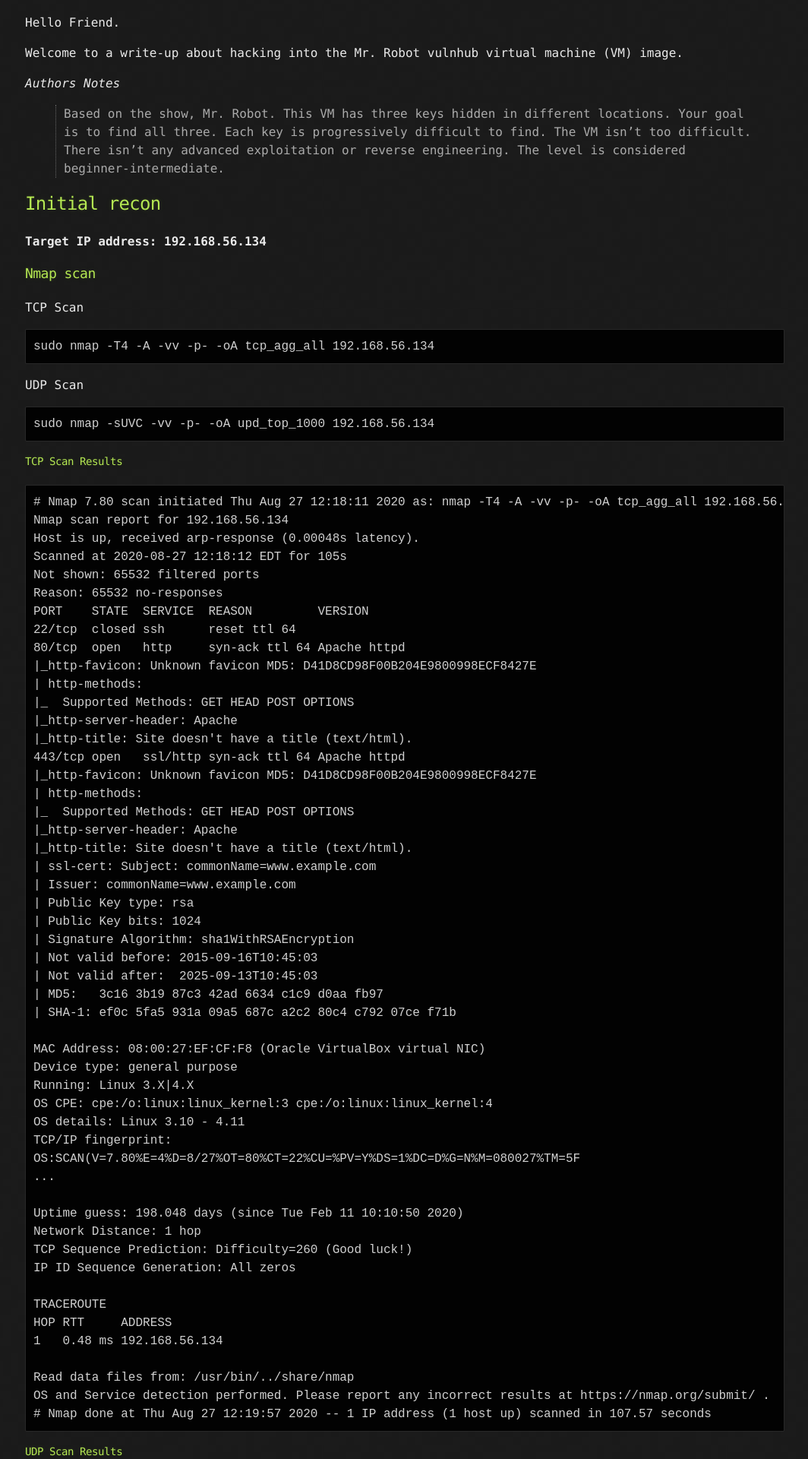
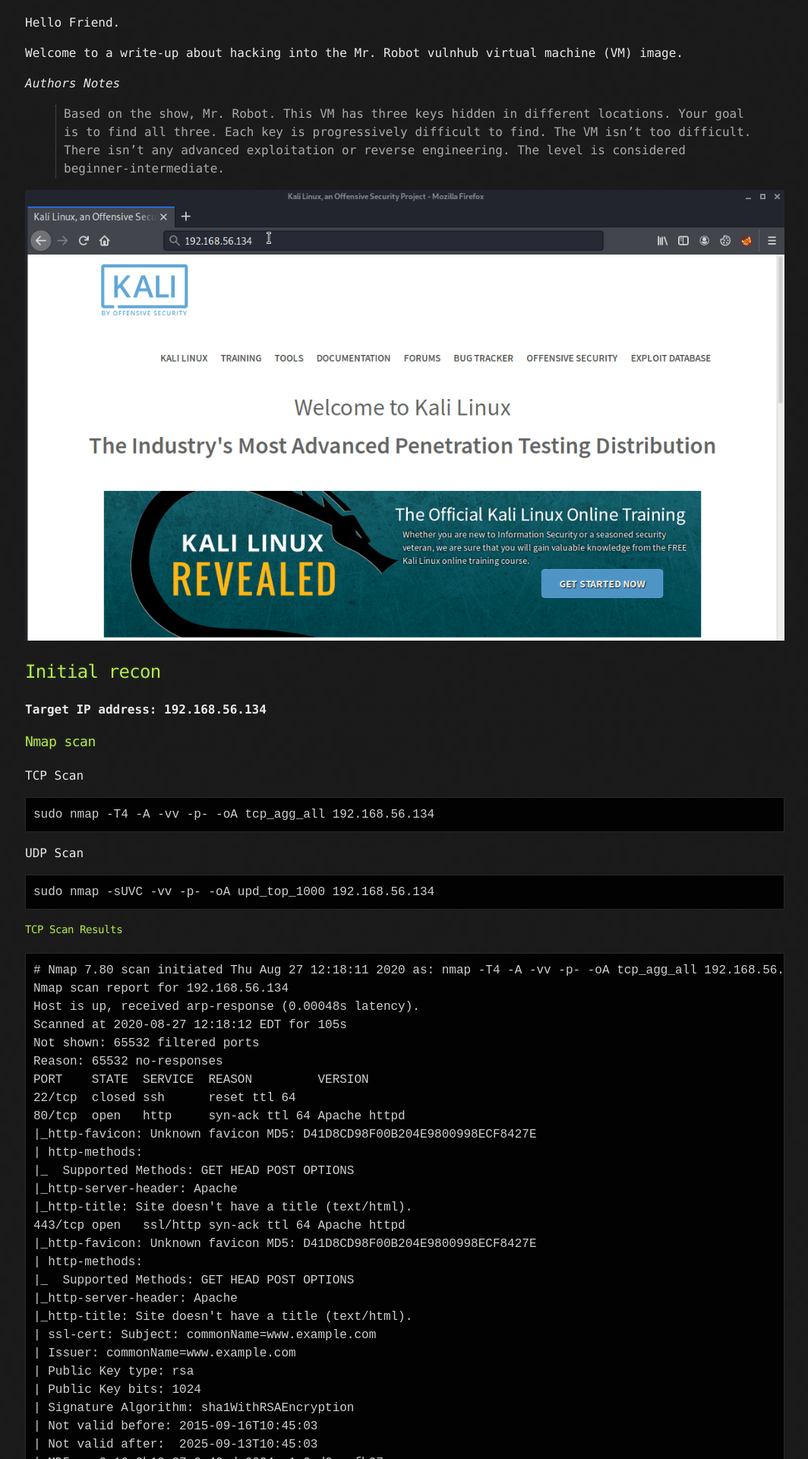
Before and after one commit to SV-ZeroOne/sv-zeroone.github.io, a Jekyll site: the page built from writeups/vh-mr-robot.md, in a window 1280 px wide. Shown: the part 658-2578 px from the top of the page at 76% size, without its empty margins (107-1171 px from the left). Built offline with Jekyll 4.4.1, drawn with Linux system fonts in a browser that asks for light colours; our own code applies the rules of GitHub Pages for plain Markdown files.

Commit message:
add mr robot intro gif

```diff
--- a/writeups/vh-mr-robot.md
+++ b/writeups/vh-mr-robot.md
@@ -20,6 +20,8 @@ _Authors Notes_
 > Based on the show, Mr. Robot.
 > This VM has three keys hidden in different locations. Your goal is to find all three. Each key is progressively difficult to find.
 > The VM isn't too difficult. There isn't any advanced exploitation or reverse engineering. The level is considered beginner-intermediate.
+
+![Mr Robot web site](\assets\images\vh_mr_robot\mr_robot_intro.gif)
 
 ## Initial recon
 
```
Also changed, not shown: assets/images/vh_mr_robot/mr_robot_intro.gif (added).
